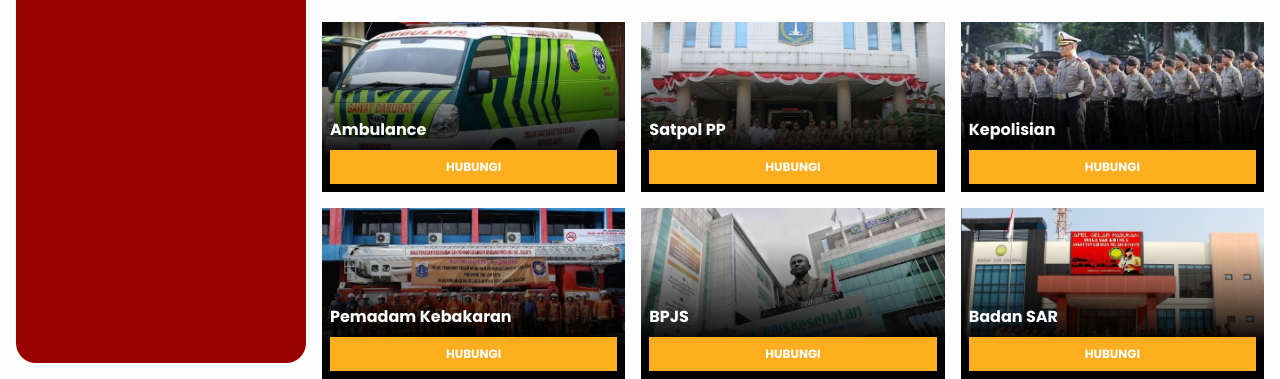
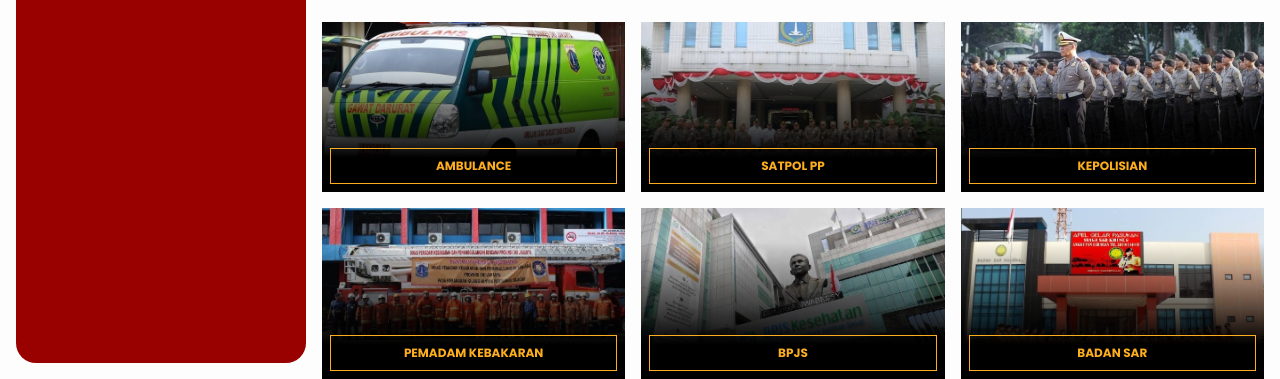
Before and after one commit to farizrachmansyah/dki-centang, a plain HTML site: page index.html in a window 1280 px wide. Shown: the part 421-800 px from the top of the page. Drawn offline with Linux system fonts and the light colour scheme.

Commit message:
mengubah desain button di item grid, dan menghapus itemn title

```diff
--- a/index.html
+++ b/index.html
@@ -93,50 +93,43 @@
           <div class="content__bottom__grid">
             <div class="item ambulance">
               <div class="item__desc">
-                <h1 class="title">Ambulance</h1>
-                <a href="#" class="button btn">hubungi</a>
+                <a href="#" class="button btn">Ambulance</a>
               </div>
             </div>
             <div class="item satpolpp">
               <div class="item__desc">
-                <h1 class="title">Satpol PP</h1>
-                <a href="#" class="button btn">hubungi</a>
+                <a href="#" class="button btn">Satpol PP</a>
               </div>
             </div>
             <div class="item kepolisian">
               <div class="item__desc">
-                <h1 class="title">Kepolisian</h1>
-                <a href="#" class="button btn">hubungi</a>
+                <a href="#" class="button btn">Kepolisian</a>
               </div>
             </div>
             <div class="item pemadam">
               <div class="item__desc">
-                <h1 class="title">Pemadam Kebakaran</h1>
-                <a href="#" class="button btn">hubungi</a>
+                <a href="#" class="button btn">Pemadam Kebakaran</a>
               </div>
             </div>
             <div class="item bpjs">
               <div class="item__desc">
-                <h1 class="title">BPJS</h1>
-                <a href="#" class="button btn">hubungi</a>
+                <a href="#" class="button btn">BPJS</a>
               </div>
             </div>
             <div class="item timsar">
               <div class="item__desc">
-                <h1 class="title">Badan SAR</h1>
-                <a href="#" class="button btn">hubungi</a>
+                <a href="#" class="button btn">Badan SAR</a>
               </div>
             </div>
             <div class="item pajak">
               <div class="item__desc">
-                <h1 class="title">Dirjen Pajak</h1>
-                <a href="#" class="button btn">hubungi</a>
+                <a href="#" class="button btn">Dirjen Pajak</a>
               </div>
             </div>
             <div class="item konsultan">
               <div class="item__desc">
-                <h1 class="title">Konsultan Hukum</h1>
-                <a href="#" class="button btn">hubungi</a>
+                <h1 class="title"></h1>
+                <a href="#" class="button btn">Konsultan Hukum</a>
               </div>
             </div>
           </div>
--- a/sass/layout/_content.scss
+++ b/sass/layout/_content.scss
@@ -139,17 +139,32 @@
           z-index: 1;
           padding: 0.5rem;
 
-          .title {
-            margin-bottom: 0.5rem;
-            font-size: 1rem;
-            color: $primary-color;
-            text-transform: capitalize;
-          }
-
           .button {
             display: inline-block;
+            position: relative;
+            background: none;
+            border: 1px solid $secondary-color;
             font-size: 0.75rem;
             font-weight: weight(bold);
+            color: $secondary-color;
+
+            &::before {
+              content: "hubungi";
+              position: absolute;
+              bottom: 0;
+              left: 0;
+              width: 0;
+              padding: 8px 0;
+              background-color: $secondary-color;
+              color: #000;
+              transition: all 0.3s ease;
+            }
+
+            &:hover {
+              &::before {
+                width: 100%;
+              }
+            }
           }
         }
       }
```
Also changed, not shown: dist/css/main.min.css, 1 other file.
